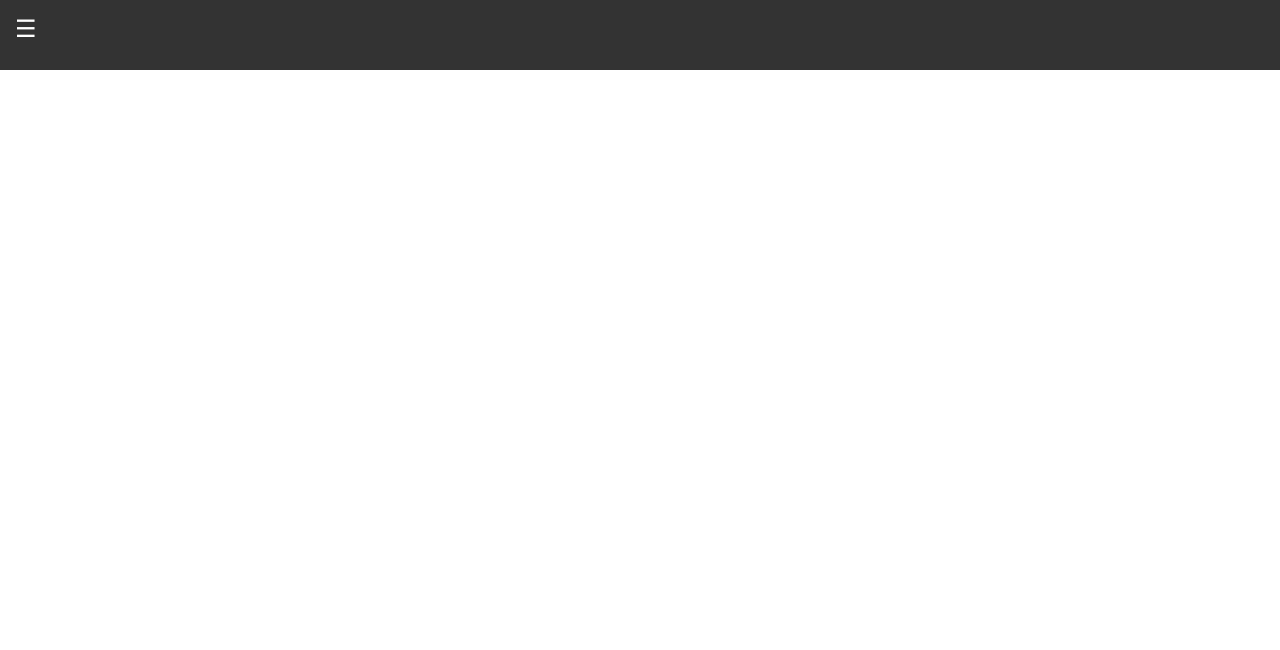
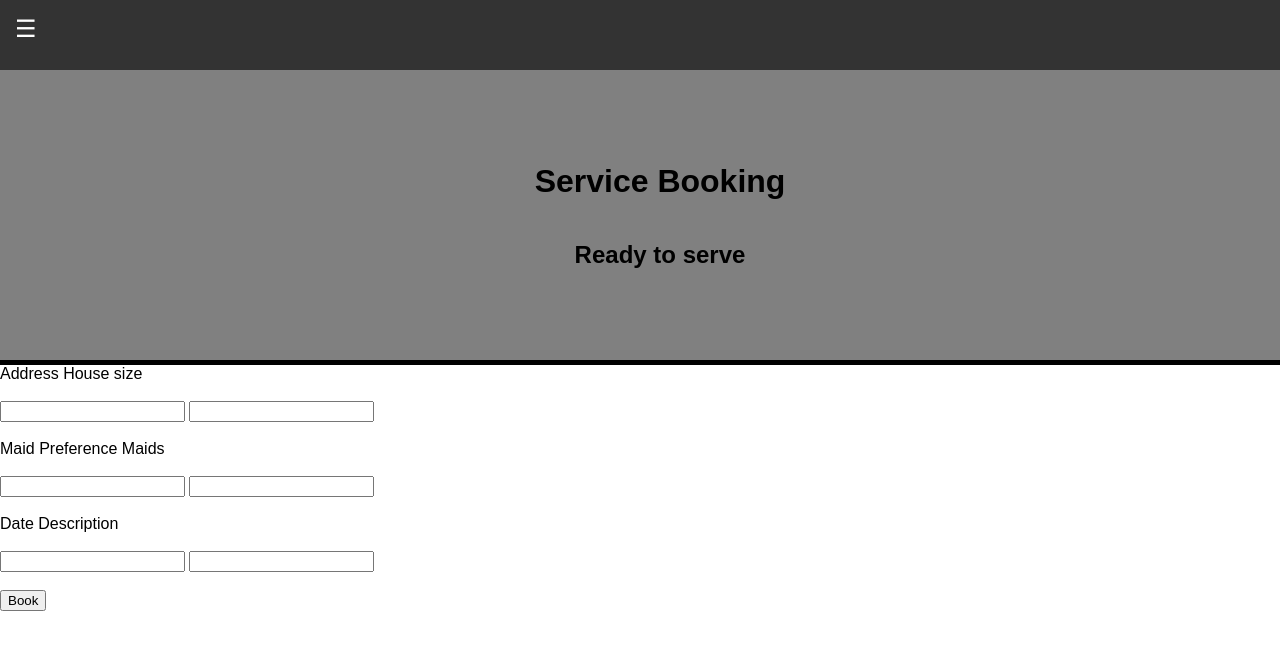
Before and after one commit to YousefAbdelnour/ecomproj, a PHP site: page /app/views/Customer/book.php in a window 1280 px wide. Shown: the top 650 px of the page. Run offline with PHP 8.4, Linux system fonts and the light colour scheme.

Commit message:
Booking page
Its almost done, have to add CSS but the structure pretty much done

```diff
--- a/app/views/Customer/book.php
+++ b/app/views/Customer/book.php
@@ -1,12 +1,45 @@
 <!DOCTYPE html>
 <html lang="en">
+
 <head>
     <meta charset="UTF-8">
     <meta name="viewport" content="width=device-width, initial-scale=1.0">
     <link rel="stylesheet" href="../style.css">
     <title>Service Booking</title>
 </head>
+
 <body>
-    <?php include('../navbar.php');?>
+    <?php include('../navbar.php'); ?>
+    <div class="title_div">
+        <h1>Service Booking</h1>
+        <h2>Ready to serve</h2>
+    </div>
+    <div class="divider"></div>
+    <div id="book_form">
+        <form>
+            <label id="addressLabel" for="address">Address</label>
+            <label id="HSLabel" for="House_Size">House size</label>
+            <br><br>
+            <input type="text" id="address" name="address">
+            <input type="text" id="House_Size" name="House_Size">
+            <br><br>
+            <label id="maidLabel" for="spots">Maid Preference</label>
+            <label id="spotsLabel" for="maid_name">Maids</label>
+            <br><br> <!-- The Maid number is here so we know how many maids the person wants to hire (that is the way it is implememnted in the DB) -->
+            <input type="text" id="spots" name="spots">
+            <input type="text" id="maid_name" name="maid_name">
+            <br><br>
+            <label id="dateLabel" for="date">Date</label>
+            <label id="descLabel" for="dsc">Description</label>
+            <!-- We need to add a text varriable to database for description -->
+            <br><br>
+            <input type="text" id="date" name="date">
+            <input type="text" id="dsc" name="dsc">
+            <br><br>
+            <input type="submit" value="Book">
+
+        </form>
+    </div>
 </body>
+
 </html>
--- a/app/views/style.css
+++ b/app/views/style.css
@@ -57,3 +57,23 @@ body, ul {
     width: 100%;
     height: 70px;
 }
+
+.title_div {
+    width: 100%;
+    height: 250px;
+    background-color: gray;
+    display: flex;
+    flex-direction: column;
+    align-items: center;
+    justify-content: center;
+    text-align: center;
+    padding: 20px;
+    position: relative;
+}
+
+.divider{
+    width:100%;
+    height:5px;
+    background-color: black;
+    position:relative;
+}
```
